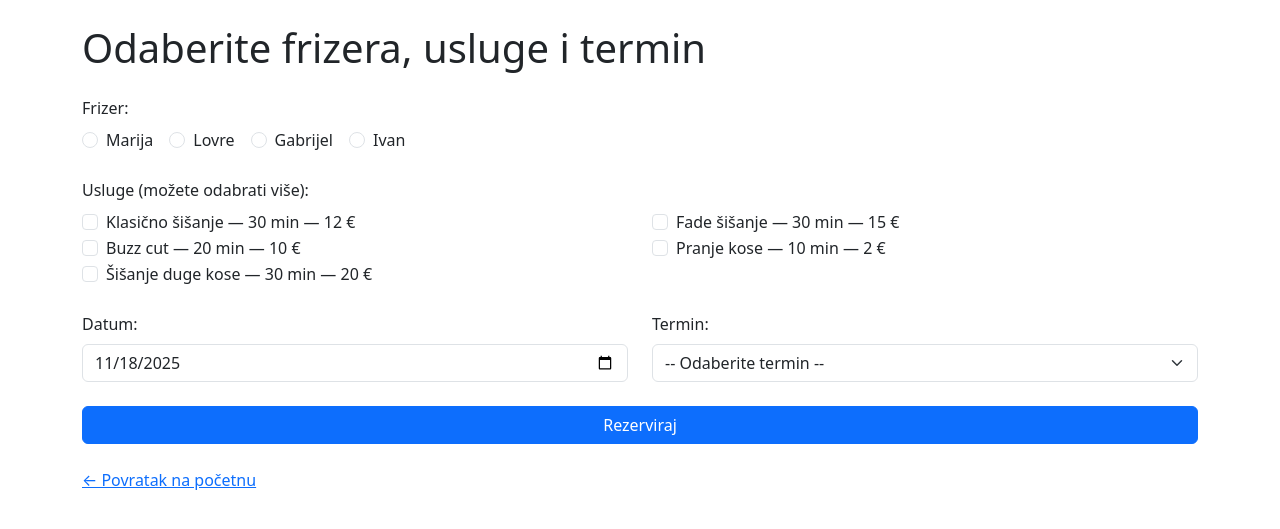
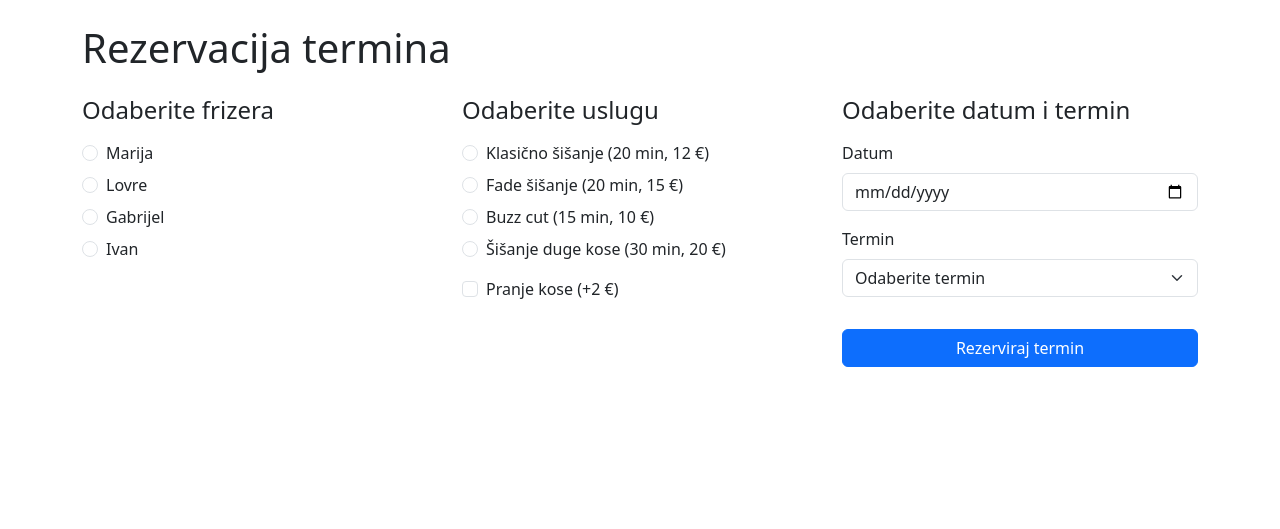
Before and after one commit to LovreD/Projektni-zadatak, a Flask app: page /usluge in a window 1280 px wide. Shown: the part 56-585 px from the top of the page. Run offline with Flask 3, Linux system fonts and the light colour scheme; parts of the project's set-up code (start-up, migrations or seed data) failed here and were passed over; some libraries are stand-ins or nearby versions.

Commit message:
Male promjene u kodu

```diff
--- a/Salon/main/routes.py
+++ b/Salon/main/routes.py
@@ -10,14 +10,19 @@ def index():
     return render_template("index.html")
 
 
-FRIZERI = ["Marija", "Lovre", "Gabrijel", "Ivan"]
+FRIZERI = [ "Marija", "Lovre", "Gabrijel", "Ivan" ]
+
+# glavne usluge: (key, label, trajanje_min, cijena)
 USLUGE = [
-    ("Klasično šišanje", 30, 12),
-    ("Fade šišanje", 30, 15),
-    ("Buzz cut", 20, 10),
-    ("Pranje kose", 10, 2),
-    ("Šišanje duge kose", 30, 20),
+    ("classic", "Klasično šišanje", 20, 12),
+    ("fade", "Fade šišanje", 20, 15),
+    ("buzz", "Buzz cut", 15, 10),
+    ("long", "Šišanje duge kose", 30, 20),
 ]
+
+WASH_PRICE = 2  # pranje kose 2 €
+
+
 
 def current_user():
     uid = session.get("user_id")
@@ -45,29 +50,50 @@ def generate_timeslots():
 
 @bp.route("/usluge", methods=["GET", "POST"])
 def usluge():
+    reservations = current_app.config.get("RESERVATIONS")
+    if reservations is None:
+        flash("Baza nije inicijalizirana (RESERVATIONS).", "danger")
+        return redirect(url_for("main.index"))
+
     if request.method == "POST":
+        # 1. ČITANJE PODATAKA IZ FORME
         barber = (request.form.get("frizer") or "").strip()
-        selected_services = request.form.getlist("usluge")
+        selected_service = request.form.get("service")  # jedna glavna usluga
+        wash = request.form.get("wash") == "on"         # checkbox (pranje kose)
         day = request.form.get("datum") or ""
         slot = request.form.get("termin") or ""
 
-        if not barber or not selected_services or not day or not slot:
-            flash("Molimo odaberite frizera, barem jednu uslugu, datum i termin.", "warning")
+        # 2. VALIDACIJA
+        if not barber or not selected_service or not day or not slot:
+            flash("Molimo odaberite frizera, uslugu, datum i termin.", "warning")
             return redirect(url_for("main.usluge"))
 
-        reservations = current_app.config.get("RESERVATIONS")
-        if reservations is None:
-            flash("Baza nije inicijalizirana (REZERVACIJE).", "danger")
+        # 3. PROVJERA ZAUZETOSTI TERMINA
+        already = reservations.find_one({
+            "barber": barber,
+            "date": day,
+            "time": slot
+        })
+        if already:
+            flash("Taj termin je već zauzet za odabranog frizera. Odaberite drugi termin.", "warning")
             return redirect(url_for("main.usluge"))
 
-        already = reservations.find_one({"barber": barber, "date": day, "time": slot})
-        if already:
-            flash("Taj termin je već zauzet za odabranog frizera. Molimo odaberite drugi termin.", "warning")
+        # 4. IZRAČUN CIJENE
+        price_map = {key: price for (key, _label, _dur, price) in USLUGE}
+        label_map = {key: label for (key, label, _dur, _price) in USLUGE}
+
+        if selected_service not in price_map:
+            flash("Odabrana usluga nije ispravna.", "danger")
             return redirect(url_for("main.usluge"))
 
-        price_map = {name: price for (name, _dur, price) in USLUGE}
-        total_price = sum(price_map.get(s, 0) for s in selected_services)
+        total_price = price_map[selected_service]
+        services_list = [label_map[selected_service]]
 
+        if wash:
+            total_price += WASH_PRICE
+            services_list.append("Pranje kose")
+
+        # 5. KORISNIK (AKO JE PRIJAVLJEN)
         u = current_user()
         username = "demo"
         user_id = None
@@ -75,29 +101,32 @@ def usluge():
             username = u.get("full_name") or u.get("name") or u.get("email") or "demo"
             user_id = str(u["_id"])
 
-
+        # 6. SPREMANJE U BAZU
         doc = {
             "user_id": user_id,
             "user_name": username,
             "barber": barber,
-            "services": selected_services,
+            "services": services_list,   # ovo koristi moja_sisanja.html
             "date": day,
             "time": slot,
             "total_price": total_price,
             "created_at": datetime.now(),
         }
+        reservations.insert_one(doc)
 
-        reservations.insert_one(doc)
         flash("Rezervacija je spremljena!", "success")
         return redirect(url_for("main.moja_sisanja"))
 
+    # GET – samo prikaži formu
     return render_template(
         "usluge.html",
         frizeri=FRIZERI,
         usluge=USLUGE,
-        timeslots=generate_timeslots(),
+        timeslots=generate_timeslots(),   # ovo već imaš
         today=date.today().isoformat(),
+        wash_price=WASH_PRICE,
     )
+
 
 
 @bp.route("/moja_sisanja")
--- a/Salon/templates/usluge.html
+++ b/Salon/templates/usluge.html
@@ -1,86 +1,99 @@
 {% extends "base.html" %}
-{% block title %}Usluge - Frizerski salon{% endblock %}
+{% block title %}Usluge{% endblock %}
 
 {% block content %}
-<h1 class="mb-4">Odaberite frizera, usluge i termin</h1>
+<h1 class="mb-4">Rezervacija termina</h1>
 
-{# sigurni defaulti ako nema form objekta #}
-{% set selected_barber   = '' %}
-{% set selected_services = [] %}
-{% set selected_date     = today %}
-{% set selected_time     = '' %}
+<form method="POST">
+  <div class="row">
 
-<form method="POST" class="row g-4">
+    <!-- ----------------------------- -->
+    <!--          FRIZERI              -->
+    <!-- ----------------------------- -->
+    <div class="col-md-4 mb-4">
+<h4 class="mb-3">Odaberite frizera</h4>
 
-  <div class="col-12">
-    <label class="form-label d-block">Frizer:</label>
-    <div class="d-flex flex-wrap gap-3">
-      {% for f in frizeri %}
-      <div class="form-check">
+{% for name in frizeri %}
+<div class="form-check mb-2">
+  <input
+    type="radio"
+    class="form-check-input"
+    name="frizer"
+    id="frizer-{{ loop.index }}"
+    value="{{ name }}">
+  <label class="form-check-label" for="frizer-{{ loop.index }}">
+    {{ name }}
+  </label>
+</div>
+{% endfor %}
+
+
+    </div>
+
+    <!-- ----------------------------- -->
+    <!--        GLAVNA USLUGA          -->
+    <!-- ----------------------------- -->
+    <div class="col-md-4 mb-4">
+      <h4 class="mb-3">Odaberite uslugu</h4>
+
+      {% for key, label, dur, price in usluge %}
+      <div class="form-check mb-2">
         <input
           class="form-check-input"
           type="radio"
-          name="frizer"
-          id="f_{{ loop.index }}"
-          value="{{ f }}"
-          {% if selected_barber == f %}checked{% endif %}
-          required
-        >
-        <label class="form-check-label" for="f_{{ loop.index }}">{{ f }}</label>
+          name="service"
+          id="service-{{ key }}"
+          value="{{ key }}">
+        <label class="form-check-label" for="service-{{ key }}">
+          {{ label }} ({{ dur }} min, {{ price }} €)
+        </label>
       </div>
       {% endfor %}
+
+      <!-- PRANJE KOSE -->
+      <div class="form-check mt-3">
+        <input
+          class="form-check-input"
+          type="checkbox"
+          name="wash"
+          id="wash">
+        <label class="form-check-label" for="wash">
+          Pranje kose (+{{ wash_price }} €)
+        </label>
       </div>
     </div>
 
-  <div class="col-12">
-    <label class="form-label d-block">Usluge (možete odabrati više):</label>
-    <div class="row">
-      {% for naziv, trajanje, cijena in usluge %}
-      <div class="col-md-6">
-        <div class="form-check">
-          <input
-            class="form-check-input"
-            type="checkbox"
-            name="usluge"
-            id="u_{{ loop.index }}"
-            value="{{ naziv }}"
-            {% if naziv in selected_services %}checked{% endif %}
-          >
-          <label class="form-check-label" for="u_{{ loop.index }}">
-            {{ naziv }} — {% if trajanje %}{{ trajanje }} min — {% endif %}{{ cijena }} €
-          </label>
-        </div>
-      </div>
-      {% endfor %}
-    </div>
-  </div>
+    <!-- ----------------------------- -->
+    <!--      DATUM + TERMIN            -->
+    <!-- ----------------------------- -->
+    <div class="col-md-4 mb-4">
+      <h4 class="mb-3">Odaberite datum i termin</h4>
 
-  <div class="col-md-6">
-    <label class="form-label" for="datum">Datum:</label>
+      <div class="mb-3">
+        <label class="form-label" for="datum">Datum</label>
         <input
           type="date"
           id="datum"
           name="datum"
           class="form-control"
-      value="{{ selected_date }}"
-      required
-    >
+          min="{{ today }}">
       </div>
 
-  <div class="col-md-6">
-    <label class="form-label" for="termin">Termin:</label>
-    <select id="termin" name="termin" class="form-select" required>
-      <option value="">-- Odaberite termin --</option>
+      <div class="mb-3">
+        <label class="form-label" for="termin">Termin</label>
+        <select id="termin" name="termin" class="form-select">
+          <option value="">Odaberite termin</option>
           {% for t in timeslots %}
-        <option value="{{ t }}" {% if selected_time == t %}selected{% endif %}>{{ t }}</option>
+          <option value="{{ t }}">{{ t }}</option>
           {% endfor %}
         </select>
       </div>
 
-  <div class="col-12">
-    <button type="submit" class="btn btn-primary w-100">Rezerviraj</button>
+      <button type="submit" class="btn btn-primary w-100 mt-3">
+        Rezerviraj termin
+      </button>
+    </div>
+
   </div>
 </form>
-
-<p class="mt-4"><a href="{{ url_for('main.index') }}">← Povratak na početnu</a></p>
 {% endblock %}
```
Lines whose indentation alone changed are shown as unchanged.
